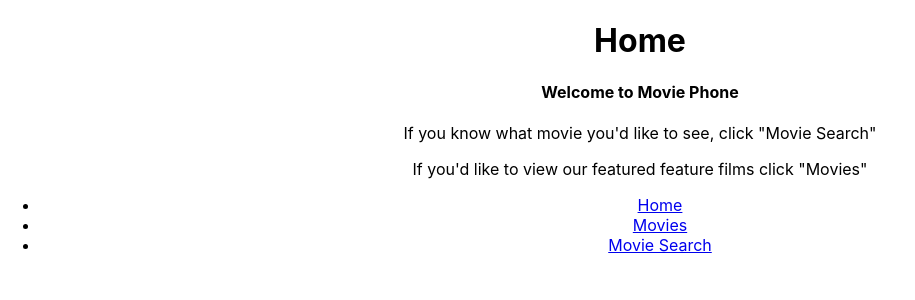
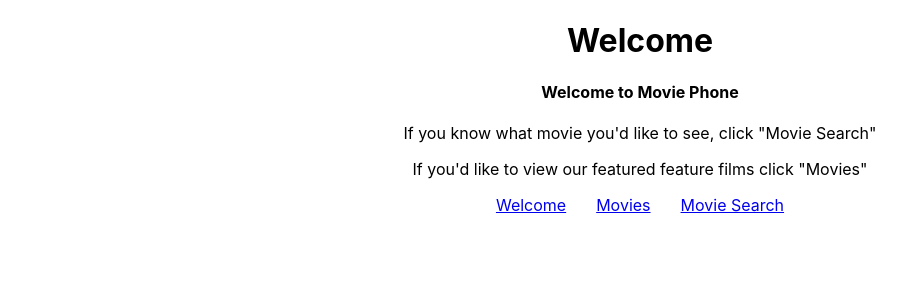
Before and after one commit to VandelayUtd/film-fax, a React (Create React App) app in the folder frontend/: page / in a window 1280 px wide. Shown: the top 300 px of the page, without its empty margins (0-915 px from the left). Built offline with nearby package versions, Linux system fonts and the light colour scheme; no server answers.

Commit message:
added some styling

```diff
--- a/frontend/src/App.js
+++ b/frontend/src/App.js
@@ -4,7 +4,7 @@ import {BrowserRouter as Router, Route, Routes} from 'react-router-dom'
 import Home from "./components/Home"
 import MoviesIndex from "./components/MoviesIndex"
 import MoviesForm from "./components/MoviesForm"
-import Nav from "./components/Nav"
+import Nav from "./components/nav/Nav"
 import { connect } from "react-redux"
 import { getMovies, deleteMovie } from "./redux/actions/movieActions"
 
--- a/frontend/src/components/Home.js
+++ b/frontend/src/components/Home.js
@@ -3,7 +3,7 @@ import React from 'react'
 export default function Home() {
     return (
         <div>
-            <h1>Home</h1>
+            <h1>Welcome</h1>
                 <h4>Welcome to Movie Phone</h4>
                 <p>If you know what movie you'd like to see, click "Movie Search"</p>
                 <p>If you'd like to view our featured feature films click "Movies"</p>
--- a/frontend/src/components/Nav.js
+++ /dev/null
@@ -1,14 +0,0 @@
-import React from 'react'
-import {Link} from "react-router-dom"
-
-export default function Nav() {
-    return (
-        <div>
-            <ul>
-                <li><Link to="/">Home</Link></li>
-                <li><Link to="/movies">Movies</Link></li>
-                <li><Link to="/movies/new">Movie Search</Link></li>
-            </ul>
-        </div>
-    )
-}
--- /dev/null
+++ b/frontend/src/components/nav/Nav.js
@@ -0,0 +1,14 @@
+import React from 'react'
+import {Link} from "react-router-dom"
+
+import './nav.css'
+
+export default function Nav() {
+    return (
+        <div className='options'>
+            <Link className='option' to="/">Welcome</Link>
+            <Link className='option' to="/movies">Movies</Link>
+            <Link className='option' to="/movies/new">Movie Search</Link>
+        </div>
+    )
+}
--- /dev/null
+++ b/frontend/src/components/nav/nav.css
@@ -0,0 +1,3 @@
+.option {
+    padding: 10px 15px
+}
```
